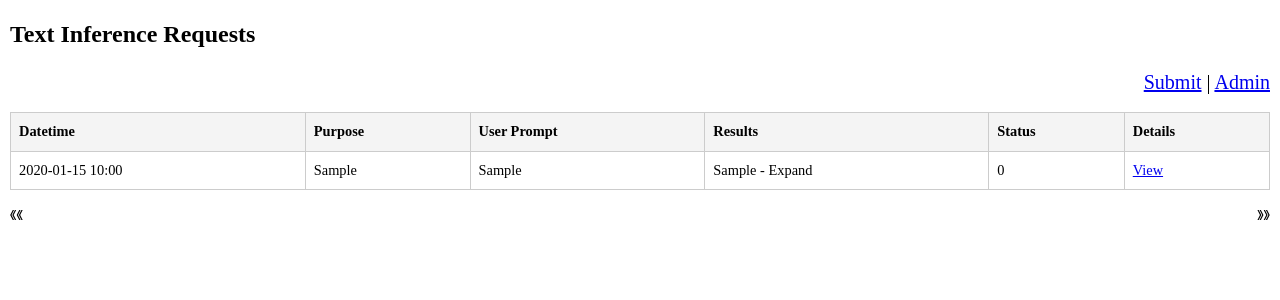
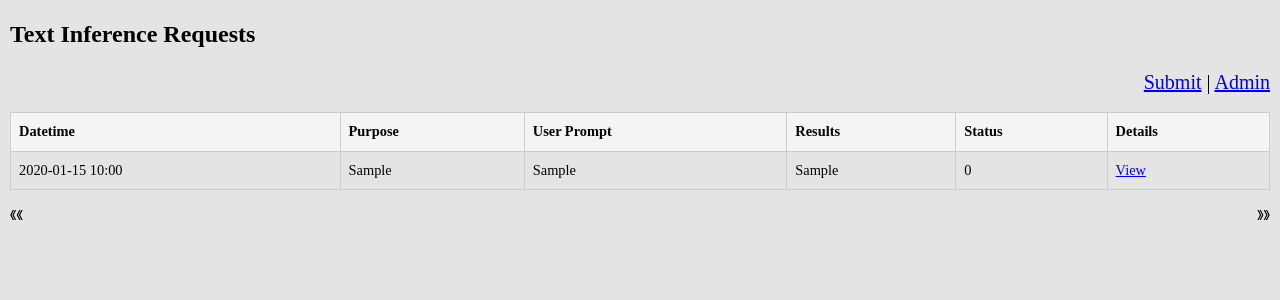
Before and after one commit to hnfong/e14, a Django app: page /batchai/ in a window 1280 px wide. Shown: the top 300 px of the page. Run offline with Django 4.2, Linux system fonts and the light colour scheme; a user stored in the database is signed in; tables that the repository leaves empty hold one stand-in row (values such as "Sample post"); parts of the project's set-up code (start-up, migrations or seed data) failed here and were passed over.

Commit message:
Various small fixes for batchai

```diff
--- a/batchai/admin.py
+++ b/batchai/admin.py
@@ -2,4 +2,7 @@ from django.contrib import admin
 
 from . import models
 
-admin.site.register(models.TextInferenceRequest)
+class TextInferenceRequestAdmin(admin.ModelAdmin):
+    save_as = True
+
+admin.site.register(models.TextInferenceRequest, TextInferenceRequestAdmin)
--- a/batchai/templates/batchai/list.html
+++ b/batchai/templates/batchai/list.html
@@ -10,6 +10,7 @@
       font-size: 14px;
       margin: 10px;
       line-height: 1.5;
+      background-color: #E4E4E4;
     }
     h1 {
       font-size: 1.5rem;
@@ -111,13 +112,12 @@
           </div>
         </td>
         <td>
-          <span class="" onclick="toggleExpand(this)">
+          <span class="" onclick="toggleExpandOne(this)">
             <span class="truncatedText">
               {{ req.result|truncatechars:50 }}
             </span>
             <span class="expandedText">{{ req.result|linebreaksbr }}</span>
           </span>
-	  - <span class="expandOneAction" onclick="toggleExpandOne(this)">Expand</span>
         </td>
         <td>{{ req.status }}</td>
         <td><a href="{% url 'admin:batchai_textinferencerequest_change' req.id %}" class="admin-link">View</a></td>
@@ -135,21 +135,11 @@
   <div id="expandedMainText">
   </div>
   <script>
-    function toggleExpand(element) {
-      const p = element.parentElement;
-      if (p.classList.contains('expanded')) {
-        p.classList.remove('expanded');
-      } else {
-        p.classList.add('expanded');
-        console.log(p);
-      }
-    }
     function toggleExpandOne(element) {
       const mainText = document.getElementById("expandedMainText");
       const p = element.parentElement;
       const t = p.querySelector(".expandedText").innerHTML;
       mainText.innerHTML = t;
-	    console.log(t);
     }
   </script>
 </body>
```
